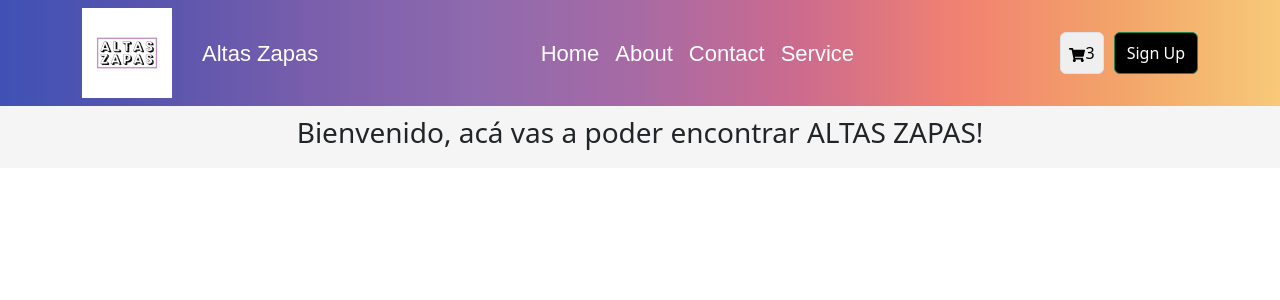
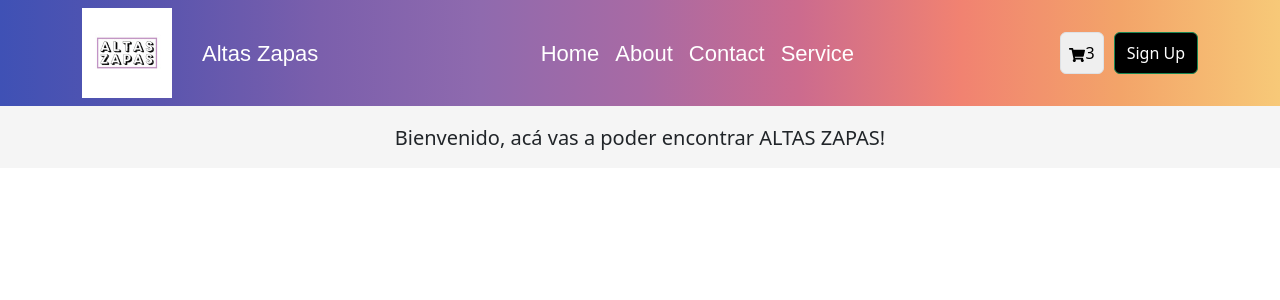
Before and after one commit to MateoRodriguezi/AltasZapasEcommerce, a React (Vite) app: page / in a window 1280 px wide. Shown: the top 300 px of the page. Built offline with nearby package versions, Linux system fonts and the light colour scheme.

Commit message:
greetis changed to <h5> tag instead of <h3>

```diff
--- a/src/components/ItemListContainer.jsx
+++ b/src/components/ItemListContainer.jsx
@@ -2,8 +2,8 @@ import React from 'react';
 
 const ItemListContainer = (props) => {
   return (
-    <div style={{backgroundColor:'#f5f5f5', padding: '10px', textAlign:'center'}}>
-      <h3>{props.greeting}</h3>
+    <div style={{backgroundColor:'#f5f5f5', padding: '10px', textAlign:'center', paddingTop: '20px'}}>
+      <h5>{props.greeting}</h5>
     </div>
   );
 }
```
